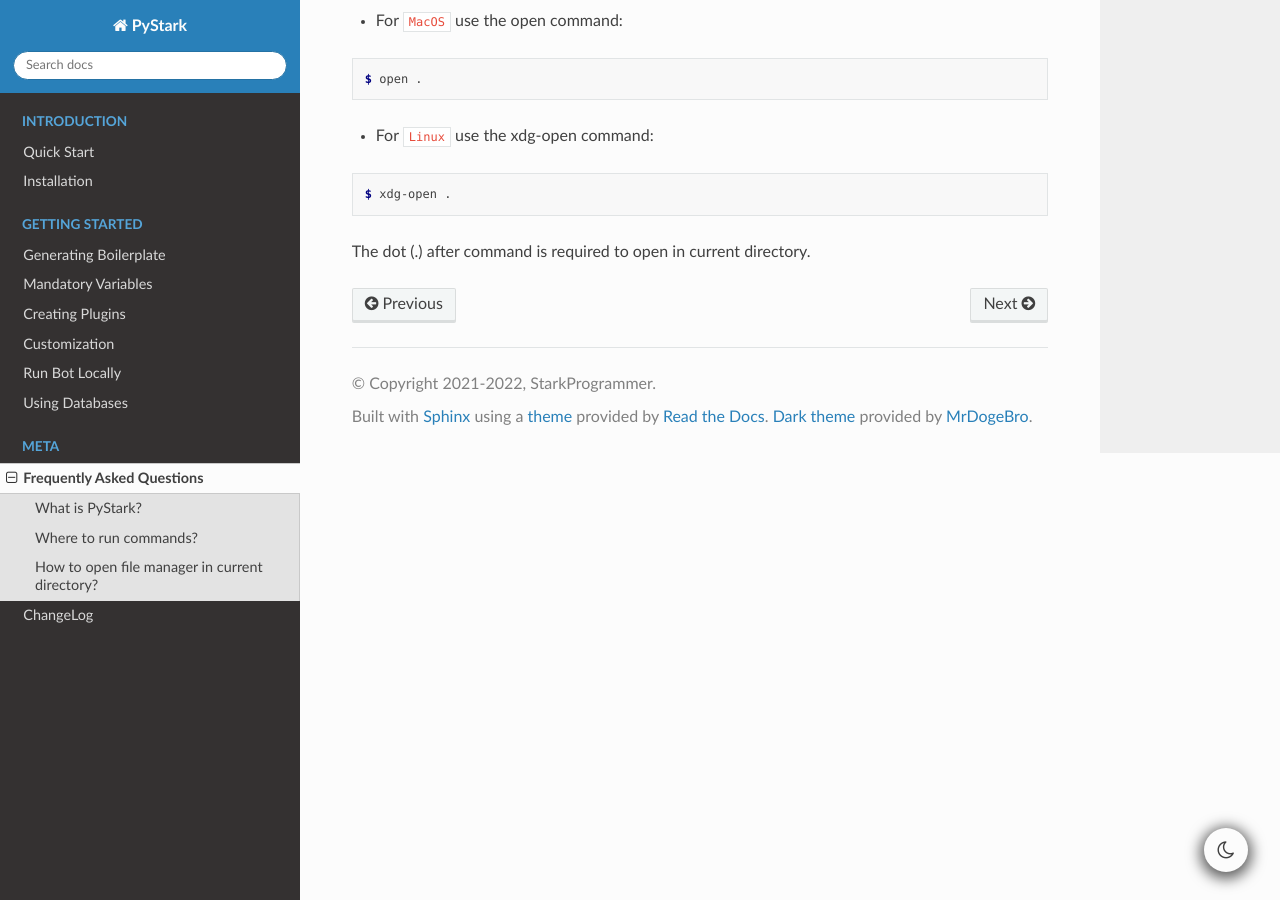
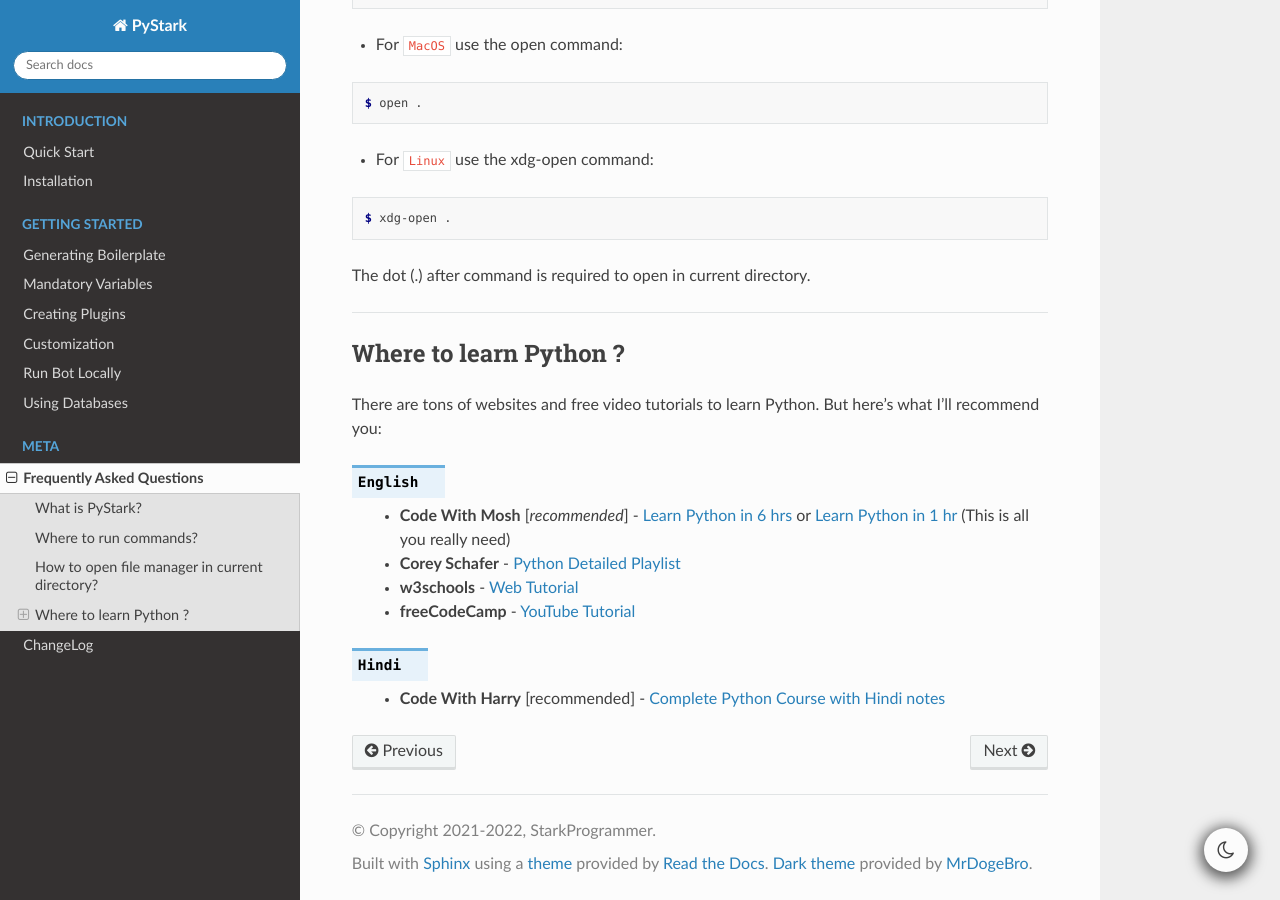
Before and after one commit to ShivangKakkar/pystark, a Sphinx documentation site: the page built from docs/meta/faqs.rst, in a window 1280 px wide and 900 px high, scrolled down 884 px. Built offline with Sphinx 7.4.7 and the Read the Docs theme 2.0.0, drawn with Linux system fonts in a browser that asks for light colours; some of the changed text lies outside the part shown.

Commit message:
faqs: learn python

```diff
--- a/docs/meta/faqs.rst
+++ b/docs/meta/faqs.rst
@@ -61,3 +61,50 @@ How to open file manager in current directory?
 
 
 The dot (.) after command is required to open in current directory.
+
+--------
+
+.. _learn-python:
+
+Where to learn Python ?
+-----------------------
+
+
+.. |mosh| raw:: html
+
+   <a href="https://youtu.be/_uQrJ0TkZlc" target="_blank">Learn Python in 6 hrs</a>
+
+.. |mosh2| raw:: html
+
+   <a href="https://www.youtube.com/watch?v=kqtD5dpn9C8" target="_blank">Learn Python in 1 hr</a>
+
+.. |corey| raw:: html
+
+   <a href="https://www.youtube.com/watch?v=YYXdXT2l-Gg&list=PL-osiE80TeTt2d9bfVyTiXJA-UTHn6WwU" target="_blank">Python Detailed Playlist</a>
+
+.. |fcc| raw:: html
+
+   <a href="https://www.youtube.com/watch?v=rfscVS0vtbw" target="_blank">YouTube Tutorial</a>
+
+.. |harry| raw:: html
+
+   <a href="https://www.youtube.com/watch?v=gfDE2a7MKjA&t=890s" target="_blank">Complete Python Course with Hindi notes</a>
+
+
+.. |w3| raw:: html
+
+   <a href="https://www.w3schools.com/python/" target="_blank">Web Tutorial</a>
+
+
+There are tons of websites and free video tutorials to learn Python. But here's what I'll recommend you:
+
+.. confval:: English
+
+    - **Code With Mosh** [`recommended`] - |mosh| or |mosh2| (This is all you really need)
+    - **Corey Schafer** - |corey|
+    - **w3schools** - |w3|
+    - **freeCodeCamp** - |fcc|
+
+.. confval:: Hindi
+
+    - **Code With Harry** [recommended] - |harry|
```
